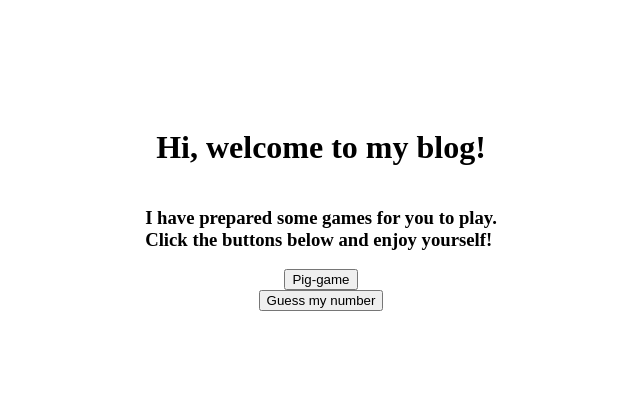
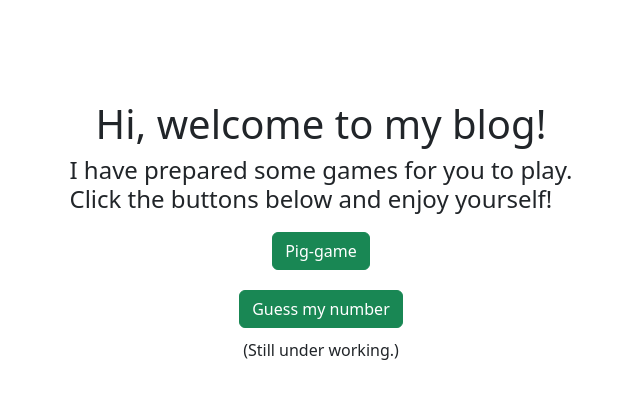
Before and after one commit to xiaowulang-turbo/Xiaowulang-turbo.github.io, a plain HTML site: page index.html in a window 1280 px wide. Shown: the whole page, without its empty margins (319-959 px from the left). Drawn offline with nearby package versions, Linux system fonts and the light colour scheme.

Commit message:
Feat: modify the basic page.

```diff
--- a/index.html
+++ b/index.html
@@ -5,16 +5,33 @@
     <meta name="viewport" content="width=device-width, initial-scale=1.0" />
     <title>A small blog</title>
     <link rel="stylesheet" href="./style.css" />
+    <link
+      href="https://cdn.jsdelivr.net/npm/bootstrap@5.3.3/dist/css/bootstrap.min.css"
+      rel="stylesheet"
+      integrity="sha384-QWTKZyjpPEjISv5WaRU9OFeRpok6YctnYmDr5pNlyT2bRjXh0JMhjY6hW+ALEwIH"
+      crossorigin="anonymous"
+    />
+    <script
+      src="https://cdn.jsdelivr.net/npm/bootstrap@5.3.3/dist/js/bootstrap.bundle.min.js"
+      integrity="sha384-YvpcrYf0tY3lHB60NNkmXc5s9fDVZLESaAA55NDzOxhy9GkcIdslK1eN7N6jIeHz"
+      crossorigin="anonymous"
+    ></script>
   </head>
   <body>
     <main>
       <div class="container">
         <h1>Hi, welcome to my blog!</h1>
-        <h3>I have prepared some games for you to play. <br/>Click the buttons below and enjoy yourself!</h3>
-        <a href="./pig-game/index.html">
-          <button>Pig-game</button>
+        <h4>
+          I have prepared some games for you to play. <br />Click the buttons
+          below and enjoy yourself!
+        </h4>
+        <a href="./pig-game/index.html" target="_blank">
+          <button type="button" class="btn btn-success">Pig-game</button>
         </a>
-        <button>Guess my number</button>
+        <a href="./number/index.html" target="_blank">
+          <button type="button" class="btn btn-success">Guess my number</button>
+        </a>
+        <p>(Still under working.)</p>
       </div>
     </main>
   </body>
--- a/style.css
+++ b/style.css
@@ -1,9 +1,15 @@
-* {}
+* {
+}
 
+main {
   .container {
     display: flex;
     flex-direction: column;
     align-items: center;
     justify-content: center;
     padding: 100px 200px;
+    a {
+      padding: 10px 20px;
     }
+  }
+}
```
Lines whose indentation alone changed are shown as unchanged.
